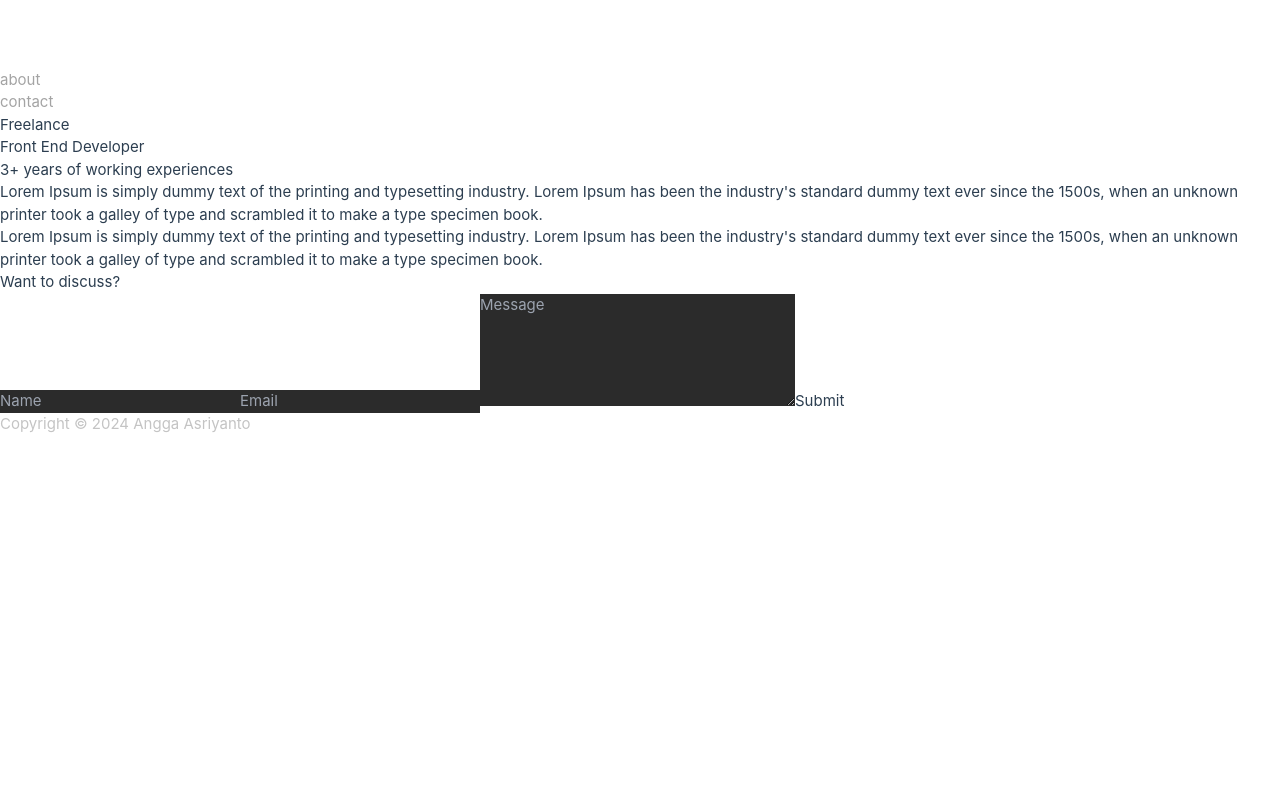
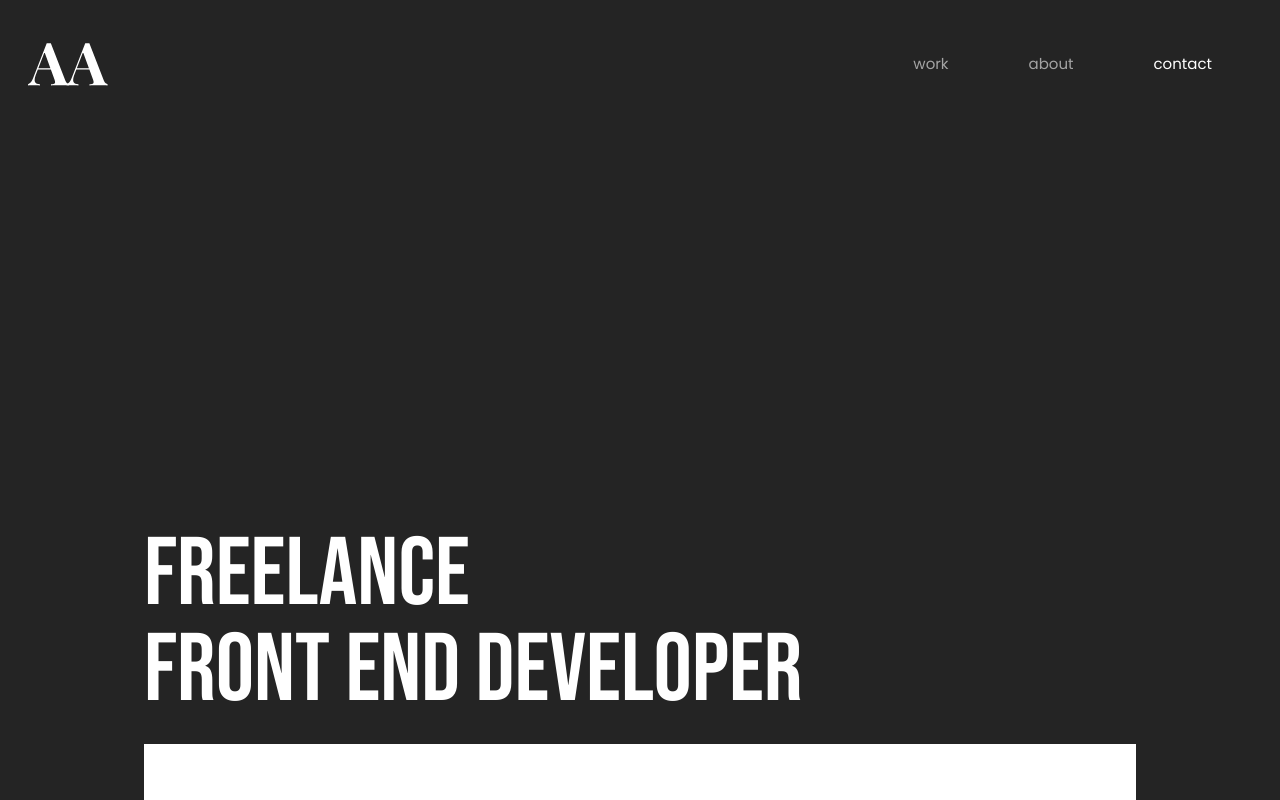
Before and after one commit to AnggaAsriyanto/my-portfolio, a Vue app: page / in a window 1280 px wide. Shown: the top 800 px of the page. Built offline with nearby package versions, Linux system fonts and the light colour scheme.

Commit message:
add function scroll

```diff
--- a/src/App.vue
+++ b/src/App.vue
@@ -1,34 +1,28 @@
 <script setup>
-import { computed, ref } from 'vue';
 import { RouterView } from 'vue-router'
 
-const navLink = ref()
-
-const toggleActive = (e) => {
-  const childrens = computed(() => navLink.value.children)
-
-  for (let i = 0; i < childrens.value.length; i++) {
-    childrens.value[i].classList.remove('active')
-  }
-
-  e.target.classList.toggle('active')
+const scrollToTop = () => {
+  window.scrollTo({ top: 0, behavior: 'smooth' })
 }
 </script>
 
 <template>
   <header class="fixed flex w-screen justify-end md:items-center py-6 px-7">
     <div class="flex-1">
-      <img class="h-12 w-12 md:w-20 md:h-20" src="./assets/logo.svg" alt="logo">
+      <router-link to="/" @click="scrollToTop">
+        <img class="h-12 w-12 md:w-20 md:h-20" src="./assets/logo.svg" alt="logo">
+        </ router-link>
+
     </div>
     <div class="flex-1">
       <nav ref="navLink" class="text-right md:flex md:text-left justify-end">
-        <p @click="toggleActive($event)" id="work" class="link py-2 md:px-10 active cursor-pointer">
+        <p id="work-link" class="link py-2 md:px-10 active cursor-pointer">
           work
         </p>
-        <p @click="toggleActive($event)" id="about" class="link py-2 md:px-10 cursor-pointer">
+        <p id="about-link" class="link py-2 md:px-10 cursor-pointer">
           about
         </p>
-        <p @click="toggleActive($event)" id="contact" class="link py-2 md:px-10 cursor-pointer">
+        <p id="contact-link" class="link py-2 md:px-10 cursor-pointer">
           contact
         </p>
       </nav>
@@ -59,3 +53,4 @@ footer {
   }
 }
 </style>
+@/composables/toggleActiveLink
--- a/src/assets/main.css
+++ b/src/assets/main.css
@@ -8,17 +8,3 @@
   font-weight: normal;
   overflow-x: hidden;
 }
-
-a,
-.green {
-  text-decoration: none;
-  color: hsla(160, 100%, 37%, 1);
-  transition: 0.4s;
-  padding: 3px;
-}
-
-@media (hover: hover) {
-  a:hover {
-    background-color: hsla(160, 100%, 37%, 0.2);
-  }
-}
--- /dev/null
+++ b/src/composables/isElementVisible.js
@@ -0,0 +1,8 @@
+export const useIsElementVisible = (element) => {
+  const elementTop = element?.offsetTop
+  const elementBottom = elementTop + element?.offsetHeight
+  const viewportTop = window.pageYOffset
+  const viewportBottom = viewportTop + window.innerHeight
+
+  return elementBottom > viewportTop && elementTop < viewportBottom
+}
--- /dev/null
+++ b/src/composables/toggleActiveLink.js
@@ -0,0 +1,61 @@
+import { onMounted } from 'vue'
+import { useIsElementVisible } from './isElementVisible'
+
+export const useToggleActiveLink = () => {
+  onMounted(() => {
+    const links = document.querySelectorAll('.link')
+
+    const workSection = document.getElementById('work')
+    const aboutSection = document.getElementById('about')
+    const contactSection = document.getElementById('contact')
+
+    let linkClicked = false
+
+    links.forEach((link) => {
+      link.addEventListener('click', () => {
+        linkClicked = true
+        links.forEach((l) => l.classList.remove('active'))
+        link.classList.toggle('active')
+
+        if (link.id === 'work-link') {
+          workSection?.scrollIntoView({ behavior: 'smooth' })
+        }
+
+        if (link.id === 'about-link') {
+          aboutSection?.scrollIntoView({ behavior: 'smooth' })
+        }
+
+        if (link.id === 'contact-link') {
+          contactSection?.scrollIntoView({ behavior: 'smooth' })
+        }
+
+        window.addEventListener('scrollend', () => {
+          linkClicked = false
+        })
+      })
+    })
+
+    window.addEventListener('scroll', () => {
+      if (!linkClicked) {
+        if (useIsElementVisible(workSection)) {
+          chooseActive(document.getElementById('work-link'))
+        }
+
+        if (useIsElementVisible(aboutSection)) {
+          chooseActive(document.getElementById('about-link'))
+        }
+
+        if (useIsElementVisible(contactSection)) {
+          chooseActive(document.getElementById('contact-link'))
+        }
+      }
+    })
+  })
+
+  function chooseActive(target) {
+    const links = document.querySelectorAll('.link')
+
+    links.forEach((l) => l.classList.remove('active'))
+    target.classList.toggle('active')
+  }
+}
--- a/src/views/HomeView.vue
+++ b/src/views/HomeView.vue
@@ -1,9 +1,13 @@
 <script setup>
+import { useToggleActiveLink } from '@/composables/toggleActiveLink';
+
+useToggleActiveLink()
 </script>
 
 <template>
+  <!--start section work -->
   <section class="work w-full">
-    <div class="header h-[80vh] md:h-[90vh] flex items-end md:items-end px-6 md:px-36">
+    <div class="header h-[80vh] md:h-[90vh] flex items-end md:items-end px-6 md:px-36" id="work">
       <h1 class="font-header text-7xl md:text-8xl">Freelance <br /> Front End Developer</h1>
     </div>
     <div class="lists w-full h-auto md:px-36">
@@ -18,7 +22,9 @@
       </div>
     </div>
   </section>
-  <section class="about w-full py-20 lg:py-0 lg:h-screen flex items-center lg:border-t-[1px] border-b-[1px]">
+  <!-- end section work -->
+  <!-- start section about -->
+  <section class="about w-full py-20 lg:py-0 lg:h-screen flex items-center lg:border-t-[1px] border-b-[1px]" id="about">
     <div class="me mt-10 px-6 md:px-36 flex items-start flex-col lg:flex-row">
       <div class="lg:flex-1">
         <h2 class="font-header text-6xl lg:text-8xl">
@@ -39,8 +45,10 @@
       </div>
     </div>
   </section>
-  <section class="contact w-full py-20 lg:py-0 flex flex-row items-center justify-center">
-    <div class="lg:h-screen flex justify-center items-center">
+  <!-- end section about -->
+  <!-- start section contact -->
+  <section class="contact w-full h-screen px-6 lg:px-0 flex flex-row items-center justify-center" id="contact">
+    <div class="flex justify-center items-center">
       <form action="" class="w-max flex flex-col justify-center items-center max-w-[400px]">
         <h2 class="font-header text-5xl tracking-wide pb-5">Want to discuss?</h2>
         <input class="w-full px-5 py-3 rounded-[10px] my-2" type="text" placeholder="Name">
@@ -52,6 +60,7 @@
       </form>
     </div>
   </section>
+  <!-- end section contact -->
 </template>
 
 <style scoped>
@@ -78,3 +87,4 @@ textarea {
   }
 }
 </style>
+@/composables/toggleActiveLink
--- a/tailwind.config.js
+++ b/tailwind.config.js
@@ -2,8 +2,7 @@
 
 export default {
   important: true,
-  purge: ['./index.html', './src/**/*.{vue,js,ts,jsx,tsx}'],
-  content: [],
+  content: ['./index.html', './src/**/*.{vue,js,ts,jsx,tsx}'],
   theme: {
     colors: {
       black: '#242424',
```
